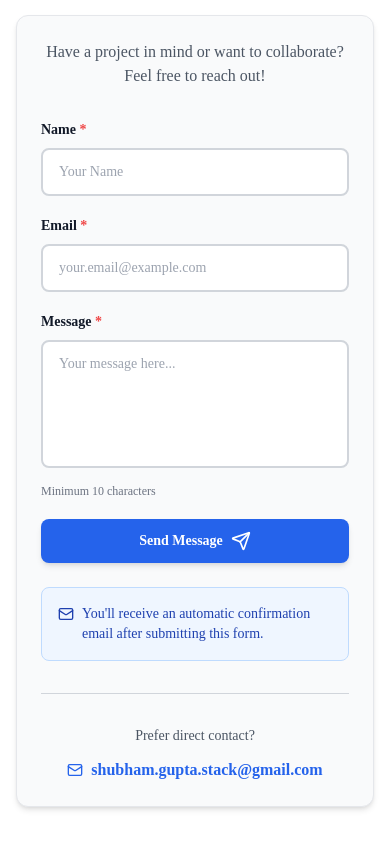
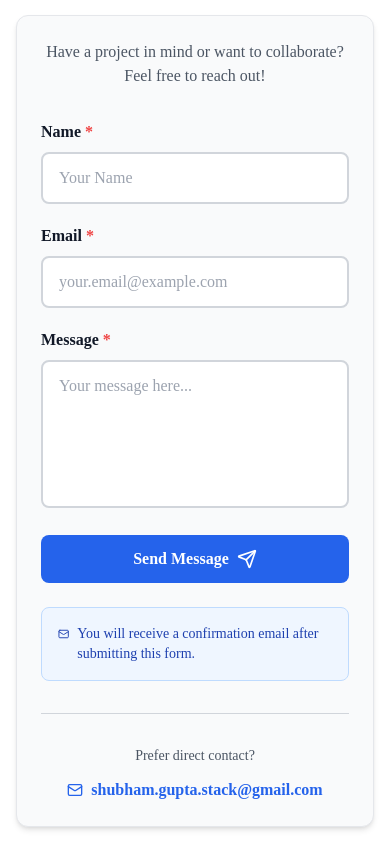
Before and after one commit to sg2403gupta/my-portfolio, a React (Vite) app: page / in a window 390 px wide. Shown: the part 6000-6844 px from the top of the page. Built offline with nearby package versions, Linux system fonts and the light colour scheme; a web font is replaced by a local one.

Commit message:
Fix contact.jsx file

```diff
--- a/src/components/Contact.jsx
+++ b/src/components/Contact.jsx
@@ -8,24 +8,14 @@ const Contact = ({ isVisible }) => {
     message: "",
   });
 
-  const [status, setStatus] = useState({
-    type: "",
-    message: "",
-  });
-
+  const [status, setStatus] = useState({ type: "", message: "" });
   const [isSubmitting, setIsSubmitting] = useState(false);
 
-  //Connecting backend to frontend
   const API_URL = "https://my-portfolio-backend-4gmn.onrender.com/api/contact";
 
   const handleChange = (e) => {
-    setFormData({
-      ...formData,
-      [e.target.name]: e.target.value,
-    });
-    if (status.message) {
-      setStatus({ type: "", message: "" });
-    }
+    setFormData({ ...formData, [e.target.name]: e.target.value });
+    if (status.message) setStatus({ type: "", message: "" });
   };
 
   const handleSubmit = async (e) => {
@@ -33,12 +23,8 @@ const Contact = ({ isVisible }) => {
     setIsSubmitting(true);
     setStatus({ type: "", message: "" });
 
-    // Validation
     if (!formData.name || !formData.email || !formData.message) {
-      setStatus({
-        type: "error",
-        message: "Please fill in all fields",
-      });
+      setStatus({ type: "error", message: "Please fill in all fields" });
       setIsSubmitting(false);
       return;
     }
@@ -66,17 +52,11 @@ const Contact = ({ isVisible }) => {
         setStatus({
           type: "success",
           message:
-            "✅ Message sent successfully! Check your email for confirmation.",
+            "Message sent successfully. Check your email for confirmation.",
         });
 
-        // Clear form
-        setFormData({
-          name: "",
-          email: "",
-          message: "",
-        });
+        setFormData({ name: "", email: "", message: "" });
 
-        // Clear success message after 8 seconds
         setTimeout(() => {
           setStatus({ type: "", message: "" });
         }, 8000);
@@ -122,7 +102,6 @@ const Contact = ({ isVisible }) => {
             out!
           </p>
 
-          {/* Status Messages */}
           {status.message && (
             <div
               className={`mb-6 p-4 rounded-lg flex items-center gap-3 animate-fade-in ${
@@ -132,9 +111,9 @@ const Contact = ({ isVisible }) => {
               }`}
             >
               {status.type === "success" ? (
-                <CheckCircle size={20} className="flex-shrink-0" />
+                <CheckCircle size={20} />
               ) : (
-                <AlertCircle size={20} className="flex-shrink-0" />
+                <AlertCircle size={20} />
               )}
               <p className="text-sm sm:text-base">{status.message}</p>
             </div>
@@ -142,19 +121,15 @@ const Contact = ({ isVisible }) => {
 
           <form onSubmit={handleSubmit} className="space-y-5 sm:space-y-6">
             <div>
-              <label
-                htmlFor="name"
-                className="block text-gray-900 dark:text-white font-semibold mb-2 text-sm sm:text-base"
-              >
+              <label className="block text-gray-900 dark:text-white font-semibold mb-2">
                 Name <span className="text-red-500">*</span>
               </label>
               <input
                 type="text"
-                id="name"
                 name="name"
                 value={formData.name}
                 onChange={handleChange}
-                className="w-full px-4 py-3 bg-white dark:bg-gray-900 text-gray-900 dark:text-white border-2 border-gray-300 dark:border-gray-600 rounded-lg focus:outline-none focus:border-blue-600 transition-all duration-300 text-sm sm:text-base"
+                className="w-full px-4 py-3 bg-white dark:bg-gray-900 text-gray-900 dark:text-white border-2 border-gray-300 dark:border-gray-600 rounded-lg focus:outline-none focus:border-blue-600"
                 placeholder="Your Name"
                 required
                 disabled={isSubmitting}
@@ -162,19 +137,15 @@ const Contact = ({ isVisible }) => {
             </div>
 
             <div>
-              <label
-                htmlFor="email"
-                className="block text-gray-900 dark:text-white font-semibold mb-2 text-sm sm:text-base"
-              >
+              <label className="block text-gray-900 dark:text-white font-semibold mb-2">
                 Email <span className="text-red-500">*</span>
               </label>
               <input
                 type="email"
-                id="email"
                 name="email"
                 value={formData.email}
                 onChange={handleChange}
-                className="w-full px-4 py-3 bg-white dark:bg-gray-900 text-gray-900 dark:text-white border-2 border-gray-300 dark:border-gray-600 rounded-lg focus:outline-none focus:border-blue-600 transition-all duration-300 text-sm sm:text-base"
+                className="w-full px-4 py-3 bg-white dark:bg-gray-900 text-gray-900 dark:text-white border-2 border-gray-300 dark:border-gray-600 rounded-lg focus:outline-none focus:border-blue-600"
                 placeholder="your.email@example.com"
                 required
                 disabled={isSubmitting}
@@ -182,32 +153,25 @@ const Contact = ({ isVisible }) => {
             </div>
 
             <div>
-              <label
-                htmlFor="message"
-                className="block text-gray-900 dark:text-white font-semibold mb-2 text-sm sm:text-base"
-              >
+              <label className="block text-gray-900 dark:text-white font-semibold mb-2">
                 Message <span className="text-red-500">*</span>
               </label>
               <textarea
-                id="message"
                 name="message"
                 value={formData.message}
                 onChange={handleChange}
                 rows="5"
-                className="w-full px-4 py-3 bg-white dark:bg-gray-900 text-gray-900 dark:text-white border-2 border-gray-300 dark:border-gray-600 rounded-lg focus:outline-none focus:border-blue-600 transition-all duration-300 resize-none text-sm sm:text-base"
+                className="w-full px-4 py-3 bg-white dark:bg-gray-900 text-gray-900 dark:text-white border-2 border-gray-300 dark:border-gray-600 rounded-lg focus:outline-none focus:border-blue-600 resize-none"
                 placeholder="Your message here..."
                 required
                 disabled={isSubmitting}
               ></textarea>
-              <p className="text-xs text-gray-500 dark:text-gray-400 mt-2">
-                Minimum 10 characters
-              </p>
             </div>
 
             <button
               type="submit"
               disabled={isSubmitting}
-              className={`w-full bg-blue-600 text-white px-6 sm:px-8 py-3 sm:py-4 rounded-lg font-semibold transition-all duration-300 transform hover:scale-105 hover:shadow-lg shadow-md flex items-center justify-center text-sm sm:text-base ${
+              className={`w-full bg-blue-600 text-white px-6 py-3 rounded-lg font-semibold transition-all duration-300 flex items-center justify-center ${
                 isSubmitting
                   ? "opacity-70 cursor-not-allowed"
                   : "hover:bg-blue-700"
@@ -226,31 +190,24 @@ const Contact = ({ isVisible }) => {
             </button>
           </form>
 
-          {/* Info Box */}
           <div className="mt-6 p-4 bg-blue-50 dark:bg-blue-900/20 border border-blue-200 dark:border-blue-800 rounded-lg">
             <p className="text-sm text-blue-800 dark:text-blue-300 flex items-start gap-2">
-              <Mail size={16} className="mt-0.5 flex-shrink-0" />
-              <span>
-                You'll receive an automatic confirmation email after submitting
-                this form.
-              </span>
+              <Mail size={16} className="mt-0.5" />
+              You will receive a confirmation email after submitting this form.
             </p>
           </div>
 
-          {/* Alternative Contact */}
           <div className="mt-8 pt-8 border-t border-gray-300 dark:border-gray-600 text-center">
             <p className="text-gray-600 dark:text-gray-400 text-sm mb-3">
               Prefer direct contact?
             </p>
-            <div className="flex flex-col sm:flex-row items-center justify-center gap-4">
             <a
               href="mailto:shubham.gupta.stack@gmail.com"
-                className="text-blue-600 dark:text-blue-400 hover:underline font-semibold flex items-center gap-2"
+              className="text-blue-600 dark:text-blue-400 hover:underline font-semibold flex items-center justify-center gap-2"
             >
               <Mail size={16} />
               shubham.gupta.stack@gmail.com
             </a>
-            </div>
           </div>
         </div>
       </div>
```
Lines whose indentation alone changed are shown as unchanged.
